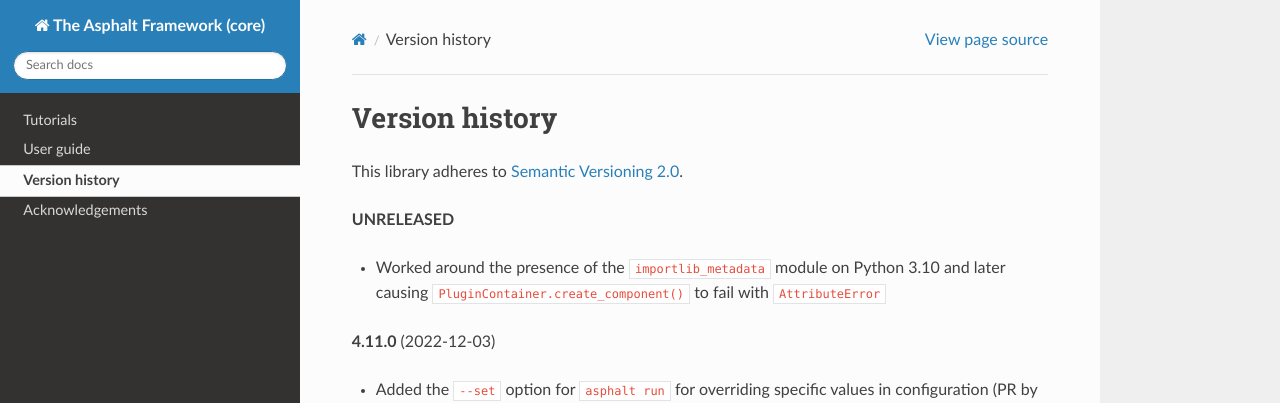
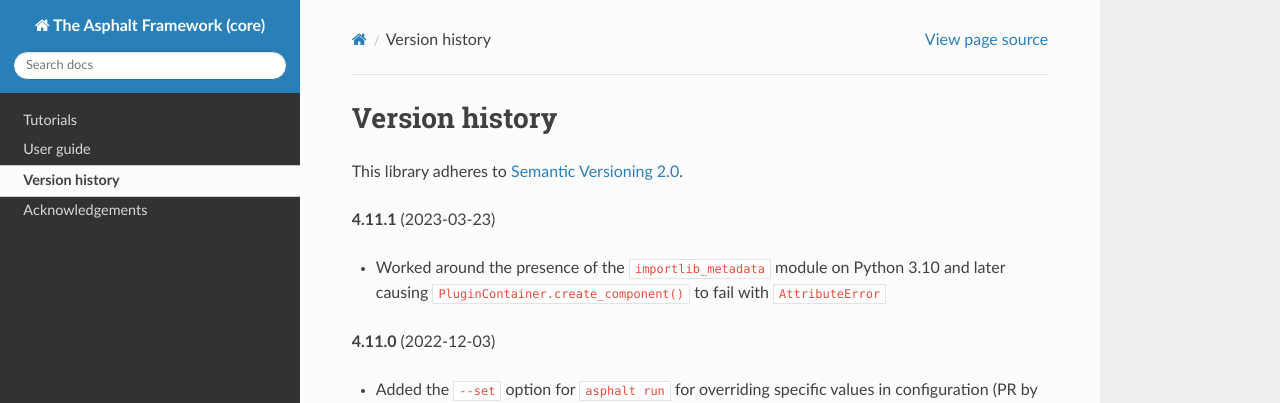
Before and after one commit to asphalt-framework/asphalt, a Sphinx documentation site: the page built from docs/versionhistory.rst, in a window 1280 px wide and 900 px high. Shown: the top 403 px of the window. Built offline with Sphinx 7.4.7 and the Read the Docs theme 2.0.0, drawn with Linux system fonts in a browser that asks for light colours; the version number could not be read and is left out.

Commit message:
Bumped up the version

```diff
--- a/docs/versionhistory.rst
+++ b/docs/versionhistory.rst
@@ -3,7 +3,7 @@ Version history
 
 This library adheres to `Semantic Versioning 2.0 <http://semver.org/>`_.
 
-**UNRELEASED**
+**4.11.1** (2023-03-23)
 
 - Worked around the presence of the ``importlib_metadata`` module on Python 3.10 and
   later causing ``PluginContainer.create_component()`` to fail with ``AttributeError``
```
